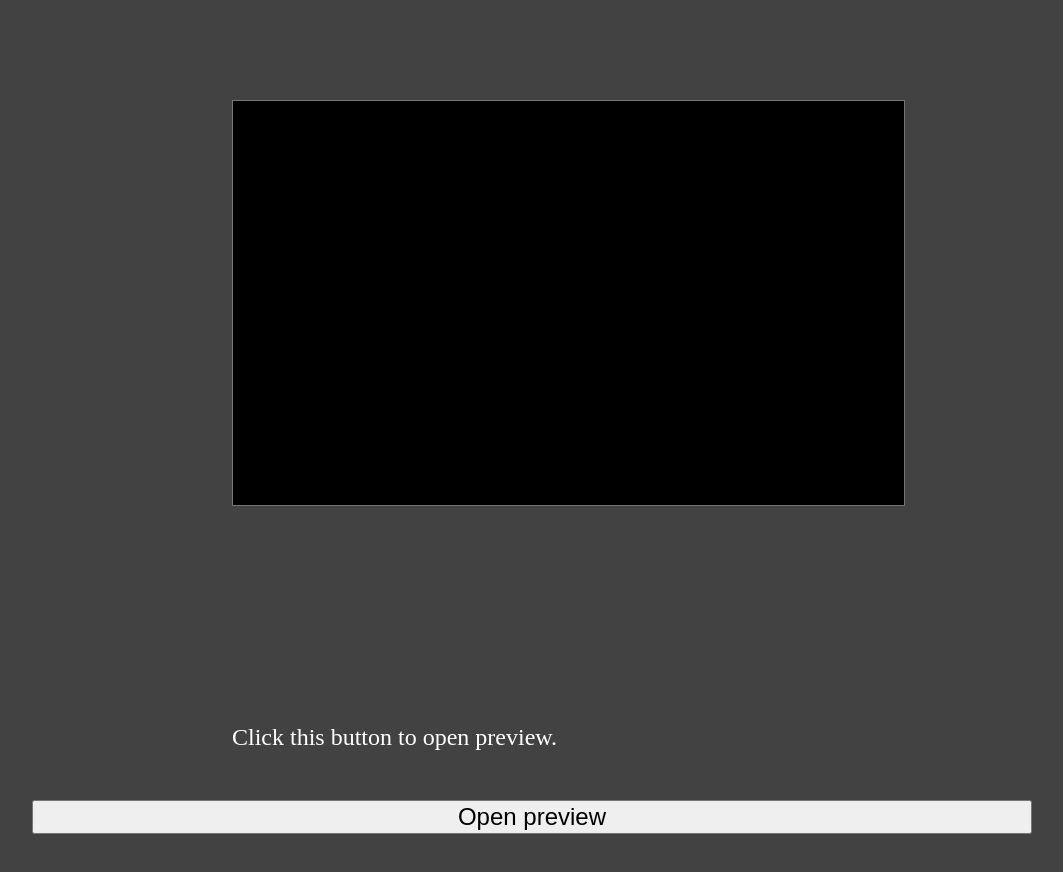
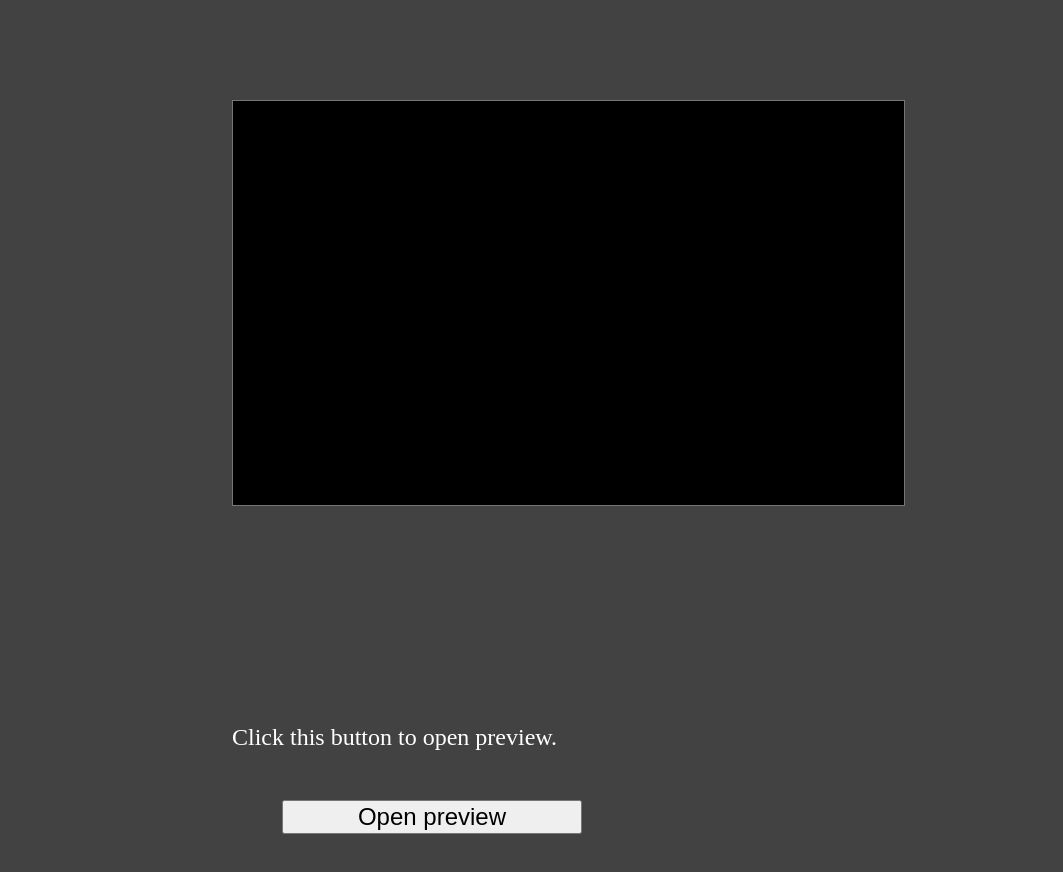
Before and after one commit to AzareelJames/HTML-Creator-Studio, a plain HTML site: page index.html in a window 1280 px wide. Shown: the top 872 px of the page, without its empty margins (68-1131 px from the left). Drawn offline with Linux system fonts and the light colour scheme; no server answers.

Commit message:
Update style.css

```diff
--- a/style.css
+++ b/style.css
@@ -18,12 +18,13 @@ body{
 }
 
 #Output{
+    cursor: pointer;
     font-size: 1.5em;
 
-    width: 1000px;
+    width: 300px;
 
     position: absolute;
-    left: 100px;
+    left: 350px;
     top: 800px;
 }
 
```
